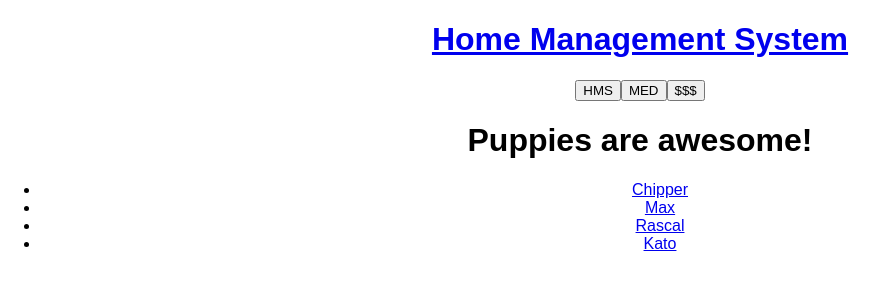
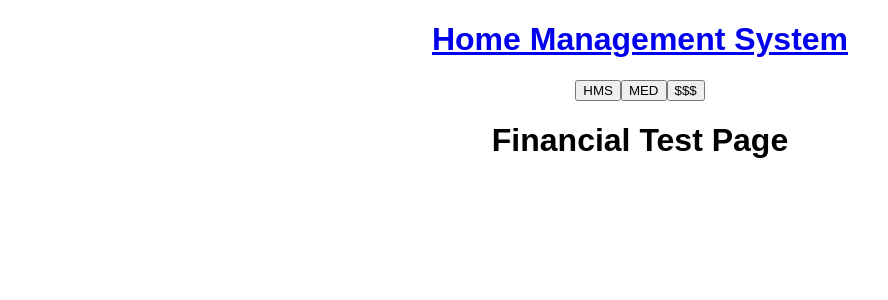
Before and after one commit to rbrook22/HMS-App, a React (Create React App) app: page /financial in a window 1280 px wide. Shown: the top 300 px of the page, without its empty margins (0-888 px from the left). Built offline with nearby package versions, Linux system fonts and the light colour scheme.

Commit message:
created components for each page

```diff
--- a/src/App.js
+++ b/src/App.js
@@ -2,6 +2,9 @@ import React, { Component } from 'react';
 import './App.css';
 import {Route, Link} from 'react-router-dom';
 import NavBar from './landing';
+import hms from './hms';
+import med from './med';
+import financial from './financial';
 
 class App extends Component {
   render() {
@@ -11,11 +14,18 @@ class App extends Component {
         <NavBar />
 
         <Route path="/" exact={true} component={Landing} />
-        <Route path="/hms" component={HMS} />
-        <Route path="/med" component={MED} />
-        <Route path="/financial" component={$$$} />
+        <Route path="/hms" component={hms} />
+        <Route path="/med" component={med} />
+        <Route path="/financial" component={financial} />
 
+
+        <div>
+          <hms />
+          <med />
+          <financial />
+        </div>
       </div>
+
     );
   }
 }
@@ -26,42 +36,6 @@ const Landing = (props) => {
   );
 }
 
-const HMS = (props) => {
-  return(
-    <div>
-      <h1>Welcome Home!</h1>
-    </div>
-  );
-}
 
-const MED = (props) => {
-  return(
-    <div>
-      <h1>I'm Rick! Nice to meet you!</h1>
-    </div>
-  );
-}
-const formatAsLink = (toUrl, name) => {
-  return(
-    <li><Link to={toUrl}>{name}</Link></li>
-  );
-}
-const $$$ = (props) => {
-  console.log(props);
-  let allPuppies = [
-    'Chipper',
-    'Max',
-    'Rascal',
-    'Kato'
-  ];
-  return(
-    <div>
-      <h1>Puppies are awesome!</h1>
-      <ul>
-        {allPuppies.map(puppy => formatAsLink(`${props.match.url}/${puppy}`, puppy))}
-      </ul>
-    </div>
-  );
-}
 
 export default App;
--- /dev/null
+++ b/src/HMS.js
@@ -0,0 +1,10 @@
+import React from 'react';
+
+
+const hms = (props) => {
+        return(
+            <h1>HMS Test Page</h1>
+        );
+    }
+
+export default hms;
--- a/src/financial.js
+++ b/src/financial.js
@@ -0,0 +1,9 @@
+import React from 'react';
+
+const financial = (props) => {
+    return(
+        <h1>Financial Test Page</h1>
+    );
+}
+
+export default financial;
--- a/src/med.js
+++ b/src/med.js
@@ -0,0 +1,9 @@
+import React from 'react';
+
+const med = (props) => {
+    return(
+        <h1>Med test page</h1>
+    );
+}
+
+export default med;
```
